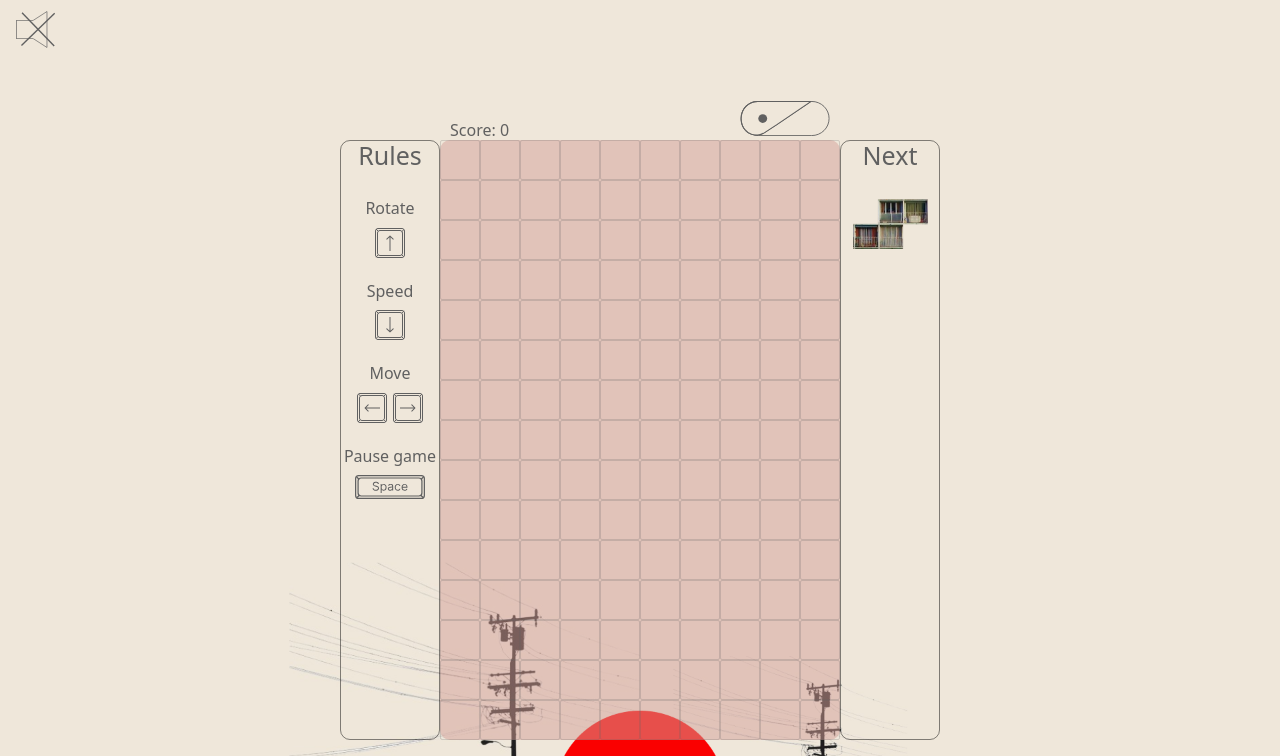
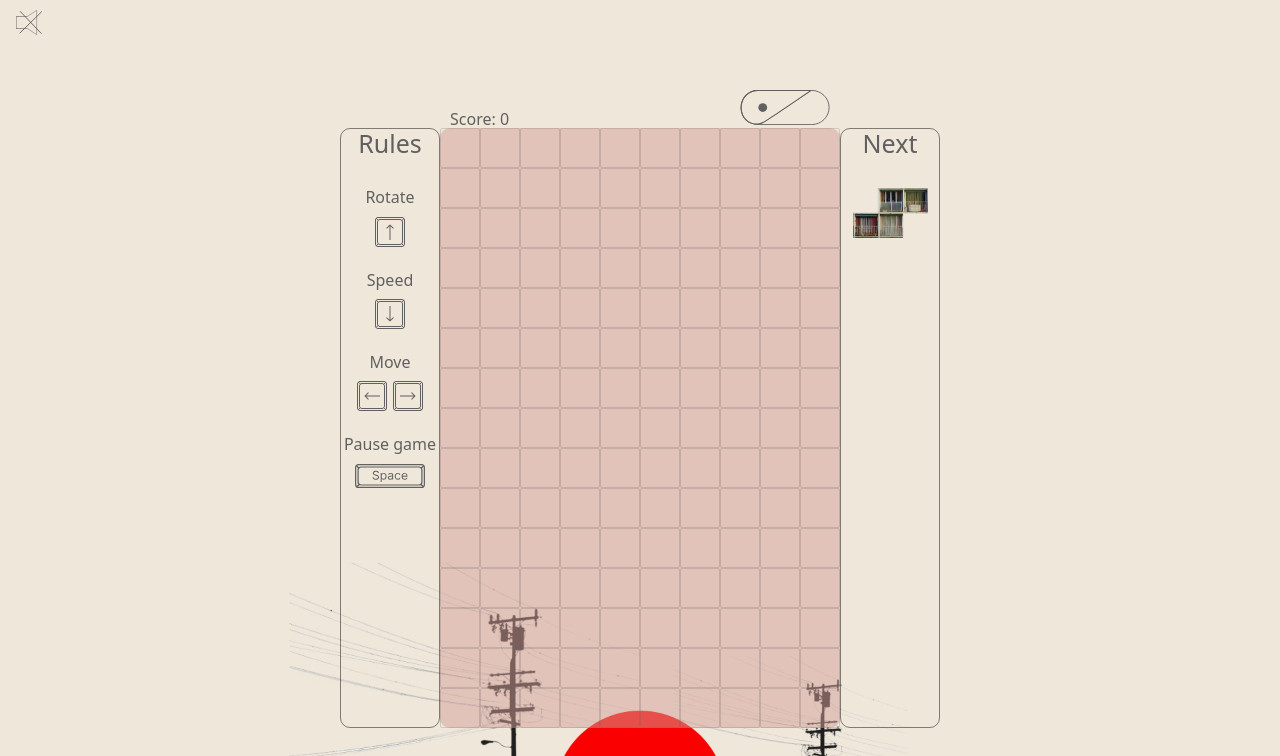
Before and after one commit to savryna/tetris-game, a website built with Vite: page random-game/index.html in a window 1280 px wide. Shown: the top 756 px of the page. Built offline with nearby package versions, Linux system fonts and the light colour scheme.

Commit message:
fix: reset size for header

```diff
--- a/random-game/src/style/style.css
+++ b/random-game/src/style/style.css
@@ -65,11 +65,11 @@ ul {
 }
 .header {
   width: 100%;
-  padding: 1vh 2vh;
+  padding: 1vh 2vh 0 2vh;
 }
 
 .button-sound {
-  width: 45px;
+  width: 30px;
   /* height: 45px; */
 }
 
```
